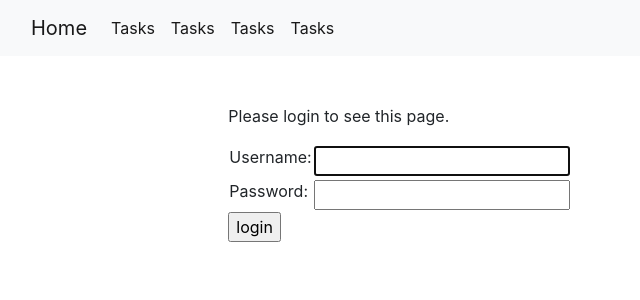
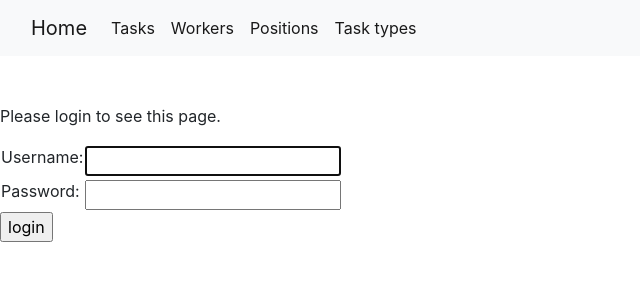
Before and after one commit to leetwinoff/team-task-manager, a Django app: page /accounts/login/?next=/positions/ in a window 1280 px wide. Shown: the top 300 px of the page, without its empty margins (0-640 px from the left). Run offline with Django 4.2, Linux system fonts and the light colour scheme.

```diff
--- a/tasks/views.py
+++ b/tasks/views.py
@@ -101,7 +101,6 @@ class PositionUpdateView(LoginRequiredMixin, generic.UpdateView):
 
 class PositionDeleteView(
     LoginRequiredMixin,
-    PermissionRequiredMixin,
     generic.DeleteView
 ):
     model = Position
--- a/templates/base.html
+++ b/templates/base.html
@@ -15,14 +15,7 @@
   {% endblock %}
 </head>
 <body>
-  <div class="container-fluid">
-    <div class="row">
-      <div class="col-sm-2">
-{#        {% block sidebar %}#}
-{#          {% include "includes/sidebar.html" %}#}
-{#        {% endblock %}#}
-      </div>
-      <div class="col-sm-10 ">
+
         {% block content %}
 
         {% endblock %}
--- a/templates/includes/sidebar.html
+++ b/templates/includes/sidebar.html
@@ -1,10 +1,3 @@
-{#<ul class="sidebar-nav">#}
-{#  <li><a href="{% url "tasks:index" %}">Home</a></li>#}
-{#  <li><a href="{% url "tasks:task-list" %}">All tasks</a></li>#}
-{#  <li><a href="{% url "tasks:positions-list" %}">All Positions</a></li>#}
-{#  <li><a href="{% url "tasks:worker-list" %}">All workers</a></li>#}
-{#  <li><a href="{% url "tasks:task-types" %}">Task types</a></li>#}
-{#</ul>#}
 <nav class="navbar navbar-expand-lg navbar-light bg-light">
   <div class="container-fluid w-100">
     <a class="navbar-brand" href="{% url "tasks:index" %}">Home</a>
@@ -17,13 +10,13 @@
           <a class="nav-link active" aria-current="page" href="{% url "tasks:task-list" %}">Tasks</a>
         </li>
         <li class="nav-item">
-          <a class="nav-link active" aria-current="page" href="{% url "tasks:task-list" %}">Tasks</a>
+          <a class="nav-link active" aria-current="page" href="{% url "tasks:worker-list" %}">Workers</a>
         </li>
         <li class="nav-item">
-          <a class="nav-link active" aria-current="page" href="{% url "tasks:task-list" %}">Tasks</a>
+          <a class="nav-link active" aria-current="page" href="{% url "tasks:positions-list" %}">Positions</a>
         </li>
         <li class="nav-item">
-          <a class="nav-link active" aria-current="page" href="{% url "tasks:task-list" %}">Tasks</a>
+          <a class="nav-link active" aria-current="page" href="{% url "tasks:task-types" %}">Task types</a>
         </li>
       </ul>
     </div>
--- a/templates/tasks/worker_list.html
+++ b/templates/tasks/worker_list.html
@@ -14,10 +14,11 @@
     </form>
 
     {% if worker_list %}
-    <table class="table">
+    <table class="table table-striped">
       <tr>
         <th>ID</th>
         <th>Position</th>
+        <th>Username</th>
         <th>First name</th>
         <th>Last name</th>
         <th>Years of experience</th>
@@ -25,7 +26,8 @@
     {% for worker in worker_list %}
       <tr>
         <td>{{ worker.id }}</td>
-        <td><a href="{{ worker.get_absolute_url }}">{{ worker.username }} {% if user == worker %} (Me){% endif %}</a></td>
+        <td><a href="{{ worker.get_absolute_url }}">{{ worker.position }} {% if user == worker %} (Me){% endif %}</a></td>
+        <td>{{ worker.username }}</td>
         <td>{{ worker.first_name }}</td>
         <td>{{ worker.last_name }}</td>
         <td>{{ worker.years_of_experience }}</td>
```
Also changed, not shown: tasks/forms.py (+12 -0 lines), templates/tasks/index.html (+0 -12 lines), templates/tasks/position_confirm_delete.html (+14 -0 lines), templates/tasks/positions.html (+35 -0 lines).
